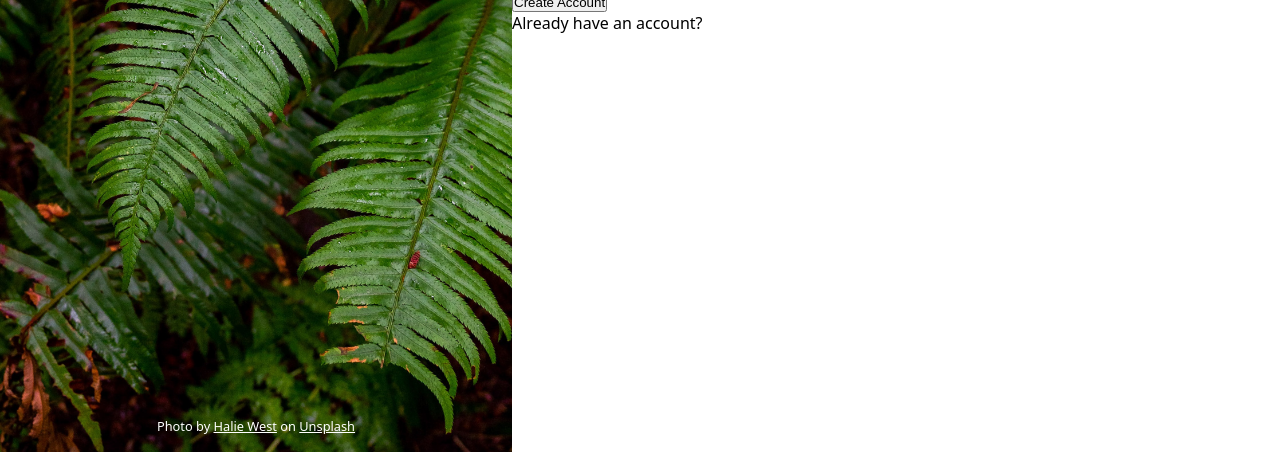
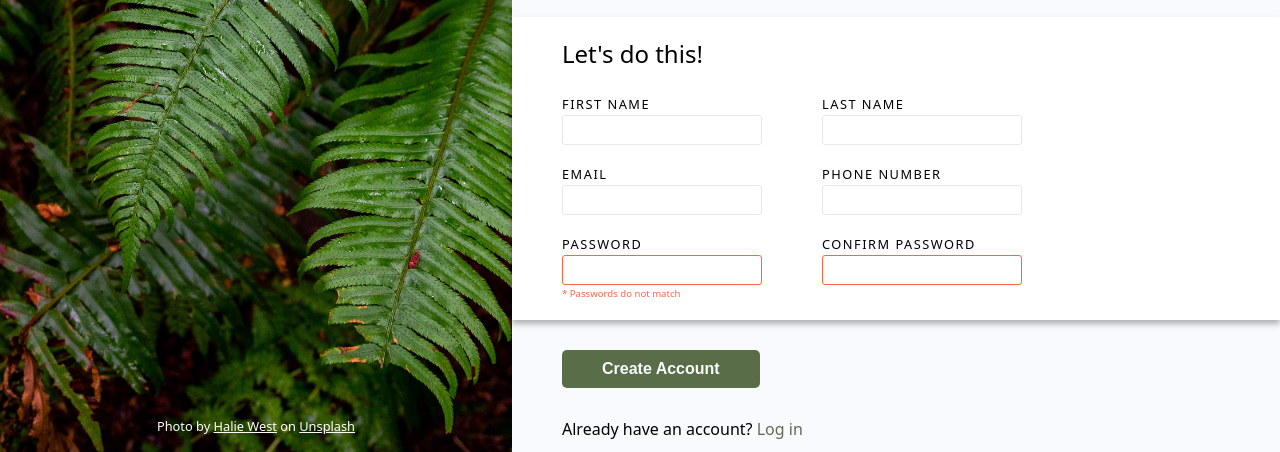
Before and after one commit to joaquinmoralest/sign-up-form, a plain HTML site: page index.html in a window 1280 px wide. Shown: the part 348-800 px from the top of the page. Drawn offline with Linux system fonts and the light colour scheme.

Commit message:
Finish form layout and log in section

```diff
--- a/index.html
+++ b/index.html
@@ -25,24 +25,33 @@
       </div>
     </div>
     <form action="">
+      <div class="section-white">
         <h3>Let's do this!</h3>
         <fieldset>
-        <label for="first-name"></label>
+          <label for="first-name">first name
             <input type="text" name="first_name" id="first-name">
-        <label for="last-name"></label>
+          </label>
+          <label for="last-name">last name
             <input type="text" name="last_name" id="last-name">
-        <label for="email"></label>
+          </label>
+          <label for="email">email
             <input type="email" name="email" id="email">
-        <label for="phone-number"></label>
+          </label>
+          <label for="phone-number">phone number
             <input type="text" name="phone_number" id="phone-number">
-        <label for="password"></label>
-        <input type="password" name="password" id="password">
-        <label for="confirm-password"></label>
-        <input type="password" id="confirm-password">
+          </label>
+          <label for="password">password
+            <input class="error" type="password" name="password" id="password" required>
+            <p id="alert" class="alert">* Passwords do not match</p>
+          </label>
+          <label for="confirm-password">confirm password
+            <input class="error" type="password" id="confirm-password" required>
+          </label>
         </fieldset>
+      </div>
       <button type="submit">Create Account</button>
     </form>
-    <p>Already have an account? <a href="#">Log in</a></p>
+    <p class="log-in">Already have an account? <a href="#">Log in</a></p>
   </main>
 
   <script src="./script.js"></script>
--- a/style.css
+++ b/style.css
@@ -16,6 +16,7 @@ a {
 body {
   height: 100vh;
   display: flex;
+  background-color: #f9fafe;
 }
 
 aside {
@@ -36,7 +37,7 @@ aside {
 
 main {
   flex: 3;
-  padding: 100px 0;
+  padding: 130px 0 50px 0;
 }
 
 .container {
@@ -74,6 +75,92 @@ main {
 .intro {
   font-size: 1.5rem;
   font-weight: 500;
+  margin-bottom: 50px;
+}
+
+.intro p:last-child {
+  margin-top: 20px;
+}
+
+.section-white {
+  background-color: white;
+  padding: 20px 50px;
+  box-shadow: 0 4px 6px 0px rgba(0, 0, 0, .3);
+}
+
+form fieldset {
+  max-width: 500px;
+  border: none;
+  display: grid;
+  grid-template-columns: 1fr 1fr;
+  grid-column-start: 1;
+  gap: 20px;
+}
+
+form h3 {
+  font-size: 1.5rem;
+  font-weight: 500;
+  margin-bottom: 25px;
+}
+
+label {
+  text-transform: uppercase;
+  display: flex;
+  flex-direction: column;
+  gap: 2px;
+  max-width: 200px;
+  font-size: .8rem;
+  letter-spacing: 1.5px;
+}
+
+input {
+  font-size: 1rem;
+  font-weight: 400;
+  border: 1px solid #E5E7EB;
+  border-radius: 3px;
+  padding: 5px 10px;
+}
+
+input:focus {
+  box-shadow: 2px 2px 5px 0 rgba(0, 0, 0, .3);
+  outline: .5px solid #6372d1;
+}
+
+button {
+  padding: 10px 40px;
+  font-size: 1rem;
+  font-weight: 600;
+  color: #f9fafe;
+  background-color: #596D48;
+  border: none;
+  border-radius: 5px;
+  margin: 30px 50px;
+}
+
+.log-in {
+  margin: 0px 50px;
+}
+
+.log-in a {
+  color: #5d6c4c;
+  font-weight: 500;
+  text-decoration: none;
+}
+
+input.error {
+  border: 1px solid tomato;
+}
+
+.alert {
+  font-size: .6rem;
+  font-weight: 500;
+  text-transform: none;
+  letter-spacing: initial;
+  color: tomato;
+}
+
+.alert.show-alert {
+  visibility: hidden;
 }
 
 @font-face {
```
Lines whose indentation alone changed are shown as unchanged.
